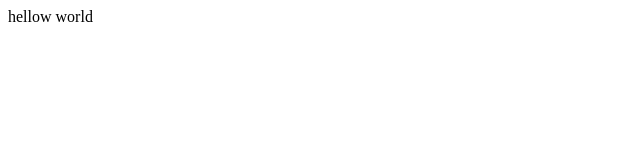
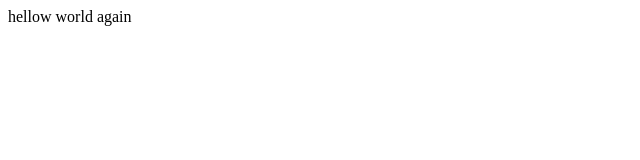
Before and after one commit to pranjaljo/mypage1, a plain HTML site: page index.html in a window 1280 px wide. Shown: the full height of the page, 0-640 px from the left. Drawn offline with Linux system fonts and the light colour scheme.

Commit message:
Add files via upload

```diff
--- a/index.html
+++ b/index.html
@@ -3,6 +3,6 @@
 
     </head>
     <body>
-        hellow world
+        hellow world again
     </body>
 </html>
```
